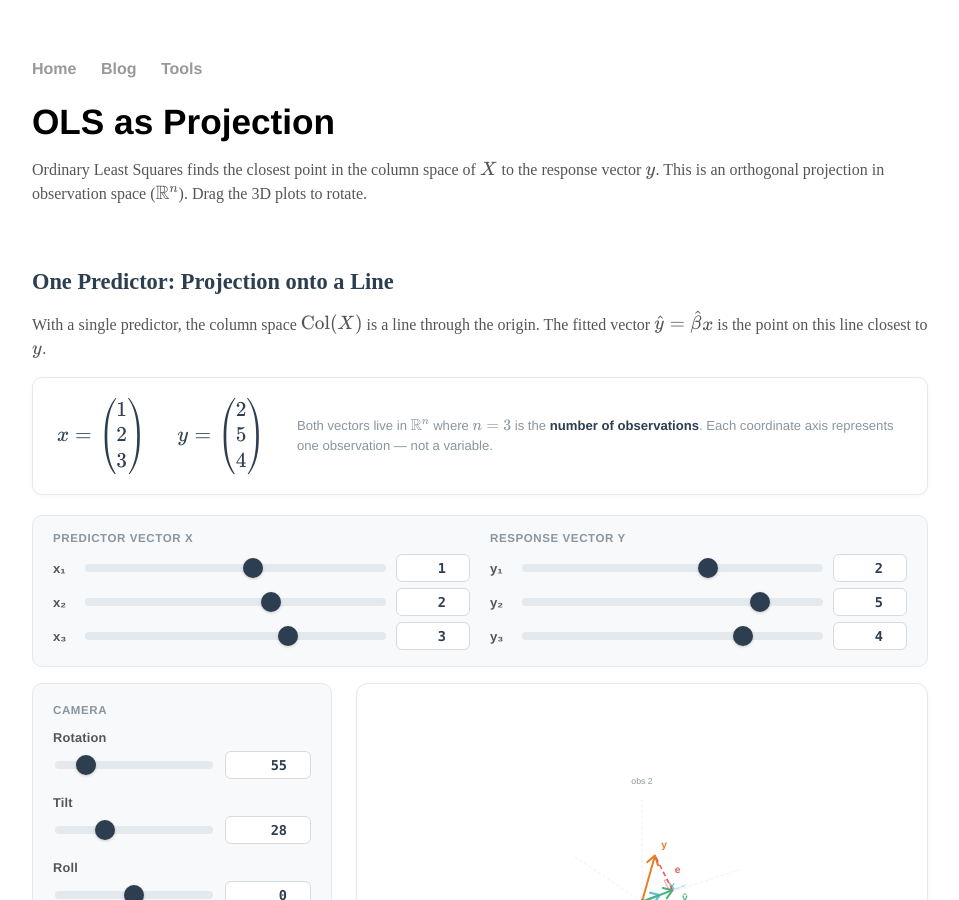
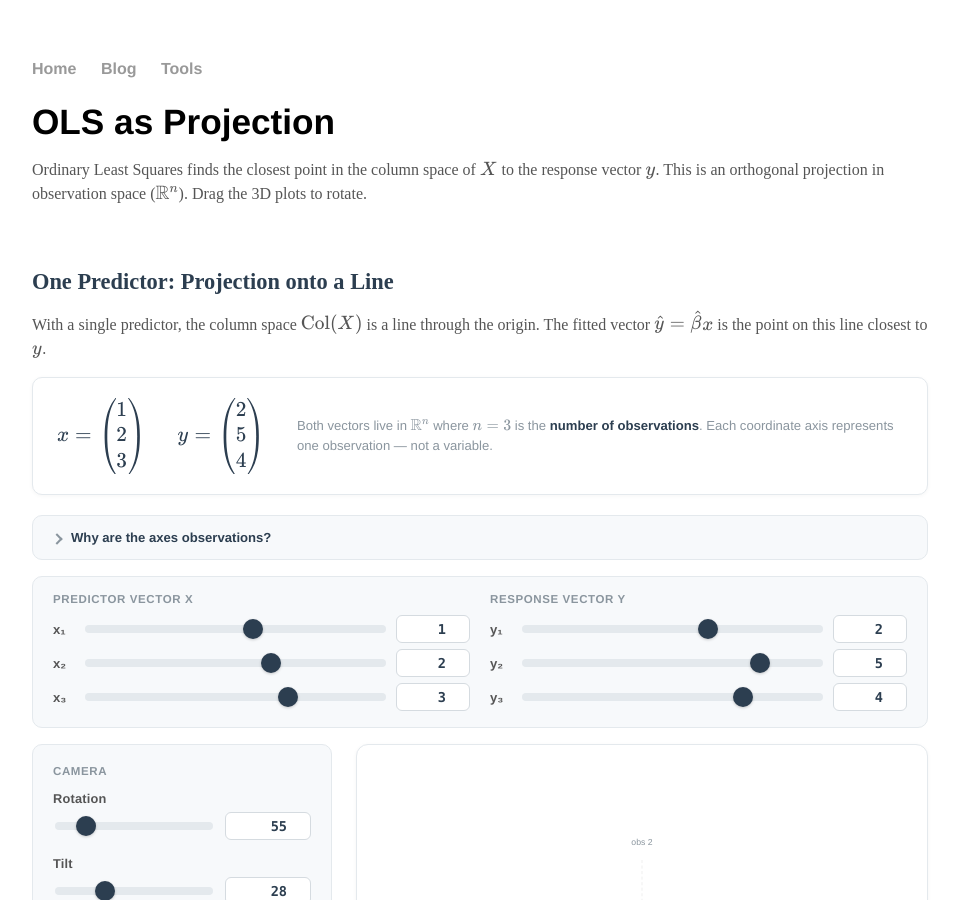
Before and after one commit to Archisman-Roy/Archisman-Roy.github.io, a Jekyll site: the page built from tools/ols-projection/index.html, in a window 1280 px wide and 900 px high. Shown: the whole window, without its empty margins (160-1119 px from the left). Built offline with Jekyll 4.4.1, drawn with Linux system fonts in a browser that asks for light colours.

Commit message:
Add collapsible explainer on observation space vs scatterplot view
The axes-as-observations framing is the least intuitive part of the
geometric view. Adds a collapsed-by-default explainer above the chart
that contrasts scatterplot view with observation space, motivates why
the flip enables projection, and shows a concrete bridge using the
current slider values.

Co-Authored-By: Claude Opus 4.6 <noreply@anthropic.com>

```diff
--- a/tools/ols-projection/index.html
+++ b/tools/ols-projection/index.html
@@ -261,6 +261,41 @@ mathjax: false
         </div>
         <div class="vec-note">Both vectors live in $\mathbb{R}^n$ where $n = 3$ is the <strong>number of observations</strong>. Each coordinate axis represents one observation &mdash; not a variable.</div>
     </div>
+
+    <details class="derivation" style="margin-top: 0; margin-bottom: 16px;">
+        <summary>Why are the axes observations?</summary>
+        <div class="derivation-body">
+            <p style="margin-top: 0;">The usual regression plot flips this view. Seeing the dual representation is what lets us talk about OLS as a projection.</p>
+            <div class="matrix-cols">
+                <div>
+                    <div class="sub-label">Scatterplot view</div>
+                    <div class="sub-detail">The familiar one</div>
+                    <ul style="padding-left: 20px; margin: 0; line-height: 1.7;">
+                        <li>Axes = variables (predictor, response)</li>
+                        <li>Each point = one observation</li>
+                        <li>$n$ observations &rarr; $n$ points in a 2D plot</li>
+                    </ul>
+                </div>
+                <div>
+                    <div class="sub-label">Observation space</div>
+                    <div class="sub-detail">This view</div>
+                    <ul style="padding-left: 20px; margin: 0; line-height: 1.7;">
+                        <li>Axes = observations (obs 1, obs 2, obs 3)</li>
+                        <li>Each vector = one variable &mdash; $x$ and $y$ each collapse to a single arrow</li>
+                        <li>$n$ observations &rarr; vectors in $\mathbb{R}^n$, regardless of how many variables you have</li>
+                    </ul>
+                </div>
+            </div>
+            <p style="margin-top: 18px;"><strong>Why bother with the flip?</strong> Because $y$ and every column of $X$ are $n$-dimensional vectors in the <em>same</em> space, you can ask: "What is the closest point in $\text{Col}(X)$ to $y$?" That's a projection &mdash; a geometric question with a geometric answer. In the scatterplot view the question is not even well-posed.</p>
+            <p><strong>Concrete bridge.</strong> With your current inputs $x =$ <span class="deriv-val" id="dv-x">...</span> and $y =$ <span class="deriv-val" id="dv-y">...</span>:</p>
+            <ul style="padding-left: 20px; margin: 0; line-height: 1.9;">
+                <li><strong>Scatterplot view:</strong> three points &mdash; <span class="deriv-val" id="dv-scatter">...</span></li>
+                <li><strong>Observation-space view:</strong> two vectors in $\mathbb{R}^3$ &mdash; one pointing to <span class="deriv-val" id="dv-vec-x">...</span>, the other to <span class="deriv-val" id="dv-vec-y">...</span></li>
+            </ul>
+            <p style="color:#8a959e; font-size: 0.92em; margin-top: 10px;">Same data, two representations.</p>
+            <p><strong>Scaling.</strong> A real dataset with $n = 100$ observations lives in $\mathbb{R}^{100}$. The geometry is identical to what's shown here &mdash; we use $n = 3$ only so it fits on a page. Adding predictors doesn't enlarge the ambient space; it adds more vectors whose span becomes $\text{Col}(X)$.</p>
+        </div>
+    </details>
 
     <div class="vector-inputs-bar">
         <div class="vec-input-group">
@@ -712,6 +747,17 @@ mathjax: false
         renderVecKatex('vec-x-display', 'x', x1Vec);
         renderVecKatex('vec-y-display', 'y', y);
 
+        /* Dual-view concrete bridge */
+        var tup = function(arr) { return '(' + arr.join(', ') + ')'; };
+        document.getElementById('dv-x').textContent = tup(x1Vec);
+        document.getElementById('dv-y').textContent = tup(y);
+        document.getElementById('dv-scatter').textContent =
+            '(' + x1Vec[0] + ', ' + y[0] + '), (' +
+            x1Vec[1] + ', ' + y[1] + '), (' +
+            x1Vec[2] + ', ' + y[2] + ')';
+        document.getElementById('dv-vec-x').textContent = tup(x1Vec);
+        document.getElementById('dv-vec-y').textContent = tup(y);
+
         /* Degenerate handling */
         var warn = document.getElementById('warn-s1');
         if (fit.degenerate) {
```
